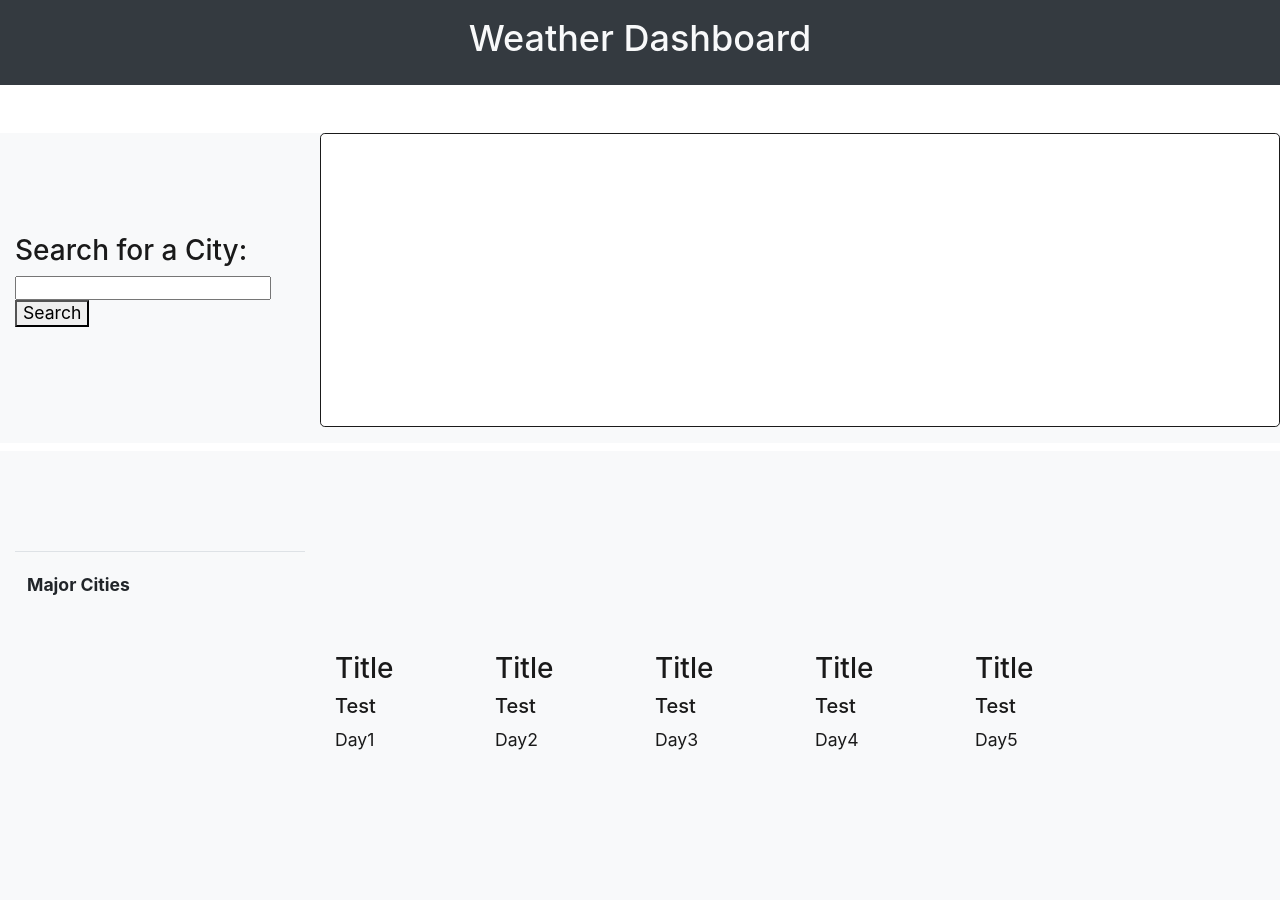
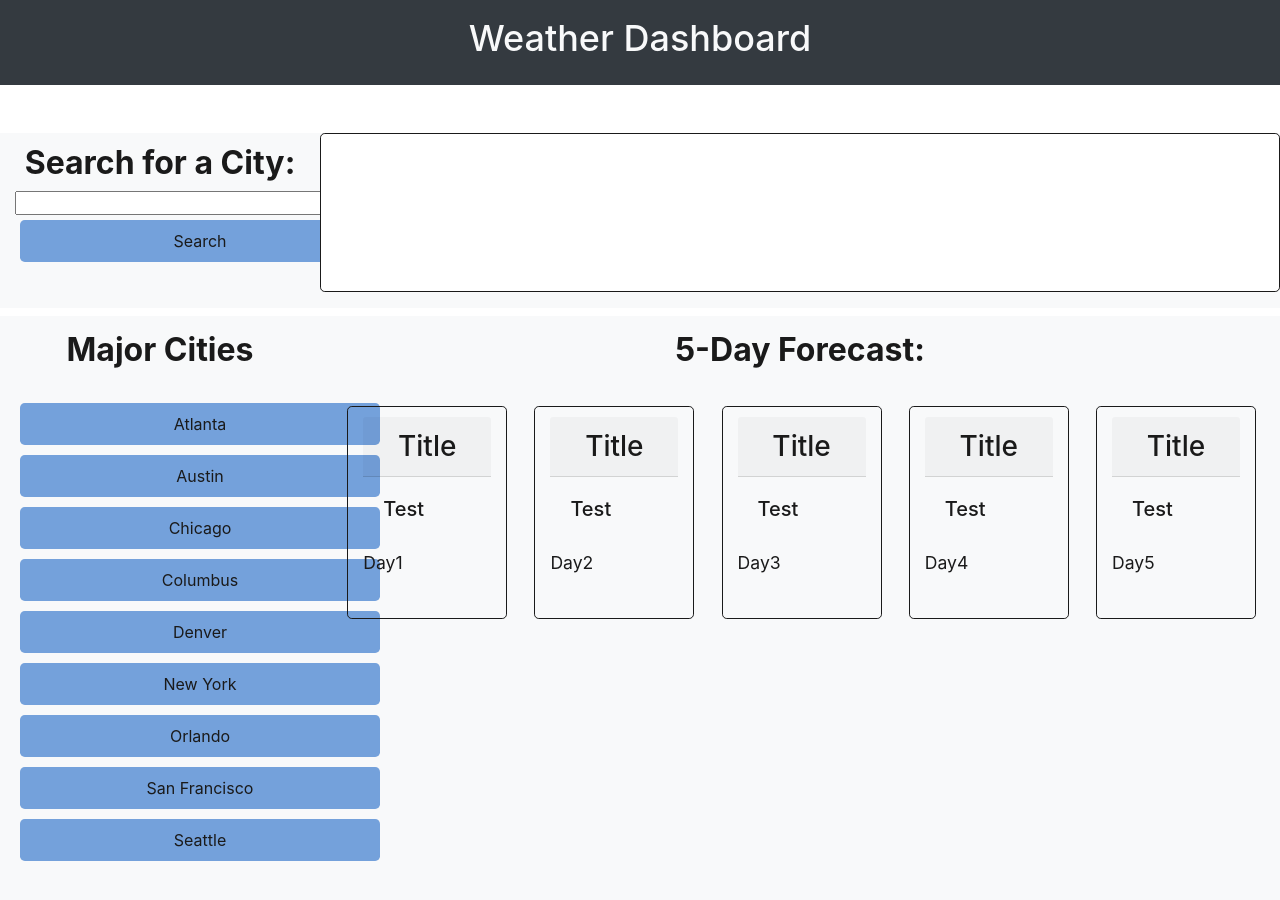
Before and after one commit to Michael327-cmh/OpenWeatherPage, a plain HTML site: page index.html in a window 1280 px wide. Drawn offline with nearby package versions, Linux system fonts and the light colour scheme.

Commit message:
Morning Update

```diff
--- a/index.html
+++ b/index.html
@@ -24,19 +24,19 @@
   <section class="container-fluid my-2 bg-light">
       <div class="row">
         <div class="col-12 col-md-4 col-xl-3">
-        <h3>Search for a City:</h3>
+        <h3 class="Major-Title">Search for a City:</h3>
         <form>
             <input type="search" id="city-search" name="city-search">
             </form>
         <p>
-            <button class="City Search" id="find-city">
+            <button class="City Search btn" id="find-city">
                 Search
             </button>
         </p>
       </div>
       <div class="col-12 col-md-8 col-xl-9 card card-rounded">
        <!-- <h3>Search Results</h3> -->
-        <p  id="TextResults">
+        <p  id="Major-Cities">
         </p>
       </div>
     </div>
@@ -45,45 +45,73 @@
   <section class="container-fluid my-2 bg-light">
     <div class="row">
     <aside class="col-12 col-md-6 col-lg-3">
+        <div class="Major-Title">Major Cities</div>
+        <br>
         <table class="card-body table">
-            <th>
-              <p class="my-2">Major Cities</p>
-            </th>
-            <tbody id="Major-Cities" class="mx-auto text-center"></tbody>
+            <tbody class="mx-auto">
+                <div><button class="MC btn" id="ATLPopulous">
+                    Atlanta
+                </button></div>
+                <div><button class="MC  btn" id="AUSPopulous">
+                    Austin
+                </button></div>
+                <div><button class="MC  btn" id="CHIPopulous">
+                   Chicago
+                </button></div>
+                <div><button class="MC  btn" id="COLPopulous">
+                    Columbus
+                </button></div>
+                <div><button class="MC  btn" id="DENPopulous">
+                    Denver
+                </button></div>
+                <div><button class="MC  btn" id="NYPopulous">
+                    New York
+                </button></div>
+                <div><button class="MC  btn" id="ORLPopulous">
+                    Orlando
+                </button></div>
+                <div><button class="MC  btn" id="SFPopulous">
+                    San Francisco
+                </button></div>
+                <div><button class="MC  btn" id="SEAPopulous">
+                    Seattle
+                </button></div>
+            </tbody>
           </table>
         </aside>
     <aside class="col-12 col-md-6 col-lg-9">
+        <div class="Major-Title">5-Day Forecast:</div>
         <div class=row>
-    <div class="col-12 col-md-6 col-lg-2">
-            <h3>Title</h3>
-            <h5>Test</h5>
+    <div class="col-12 col-md-6 col-lg-2 card2 card-rounded">
+            <h3 class="card-header text-center">Title</h3>
+            <h5 class="card-body">Test</h5>
             <p>Day1</p>
         </div>
-    <div class="col-12 col-md-6 col-lg-2">
-        <h3>Title</h3>
-        <h5>Test</h5>
+    <div class="col-12 col-md-6 col-lg-2 card2 card-rounded">
+        <h3 class="card-header text-center">Title</h3>
+        <h5 class="card-body">Test</h5>
         <p>Day2</p>
       </div>
-    <div class="col-12 col-md-6 col-lg-2">
-        <h3>Title</h3>
-        <h5>Test</h5>
+    <div class="col-12 col-md-6 col-lg-2 card2 card-rounded">
+        <h3 class="card-header text-center">Title</h3>
+        <h5 class="card-body">Test</h5>
         <p>Day3</p>
       </div>
-    <div class="col-12 col-md-6 col-lg-2">
-        <h3>Title</h3>
-        <h5>Test</h5>
+    <div class="col-12 col-md-6 col-lg-2 card2 card-rounded">
+        <h3 class="card-header text-center">Title</h3>
+        <h5 class="card-body">Test</h5>
         <p>Day4</p>
       </div>
-    <div class="col-12 col-md-6 col-lg-2">
-        <h3>Title</h3>
-        <h5>Test</h5>
+    <div class="col-12 col-md-6 col-lg-2 card2 card-rounded">
+        <h3 class="card-header text-center">Title</h3>
+        <h5 class="card-body">Test</h5>
         <p>Day5</p>
       </div>
     </div>
     </aside>
     </div>
   </section>
-
+<script src="./script.js"></script>
  </body>
 
 </html>
--- a/script.js
+++ b/script.js
@@ -0,0 +1 @@
+var ATLsearch = document.querySelector("ATLPopulous");
--- a/style.css
+++ b/style.css
@@ -5,6 +5,16 @@ html {
 
   body {
     margin: 0;
+  }
+
+  .Major-Title {
+      text-align: center;
+      font-size: xx-large;
+      font-weight: bolder;
+  }
+
+  #city-search {
+      width: 45vh;
   }
 
   main {
@@ -31,11 +41,6 @@ html {
     background-color: transparent;
   }
 
-  abbr[title] {
-    border-bottom: none;
-    text-decoration: underline;
-    text-decoration: underline dotted;
-    }
   b,
   strong {
     font-weight: bolder;
@@ -799,15 +804,16 @@ html {
   .btn {
     text-align: center;
     display: inline-block;
+    width: 45vh;
     padding: 0.5rem 1.2rem;
-    margin: 0;
+    margin: 5px;
     text-decoration: none;
     font-size: 1rem;
     border-radius: 0.3rem;
     border: 1px solid transparent;
     outline: none;
     color: #1a1a1a;
-    background-color: #aeaeae;
+    background-color: #5d92d6d8;
     transition: color 0.2s ease-in-out, background-color 0.2s ease-in-out;
   }
 
@@ -911,6 +917,11 @@ html {
     border: 1px solid #1a1a1a;
     margin-bottom: 1rem;
   }
+  .card2 {
+    border: 1px solid #1a1a1a;
+    margin-left: 1.7rem;
+    margin-top: 2rem;
+  }
 
   .card .card-header {
     padding: 0.375rem;
@@ -927,7 +938,9 @@ html {
     padding: 0.375rem;
   }
 
-  .card.card-rounded {
+  .card.card-rounded,
+  .card2
+   {
     border-radius: 0.3rem;
   }
 
@@ -1052,8 +1065,8 @@ html {
     width: 100%;
     padding-right: 15px;
     padding-left: 15px;
-    padding-top: 100px;
-    padding-bottom: 100px;
+    padding-top: 10px;
+    padding-bottom: 25px;
   }
 
   .col-auto {
@@ -1210,6 +1223,7 @@ html {
     padding: 0.75rem;
     vertical-align: top;
     border-top: 1px solid #dee2e6;
+    align-content: center;
   }
 
   .table thead th {
```
